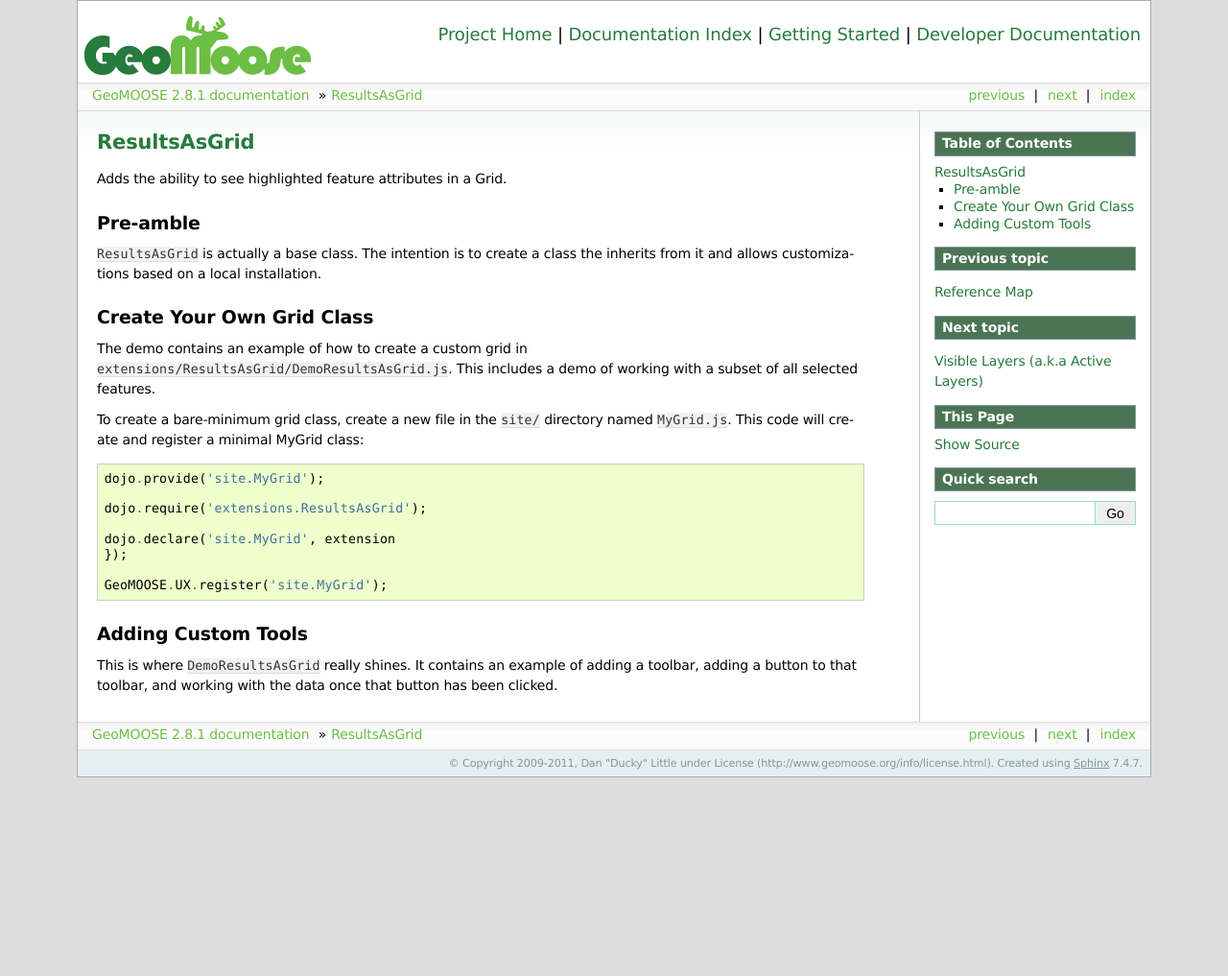
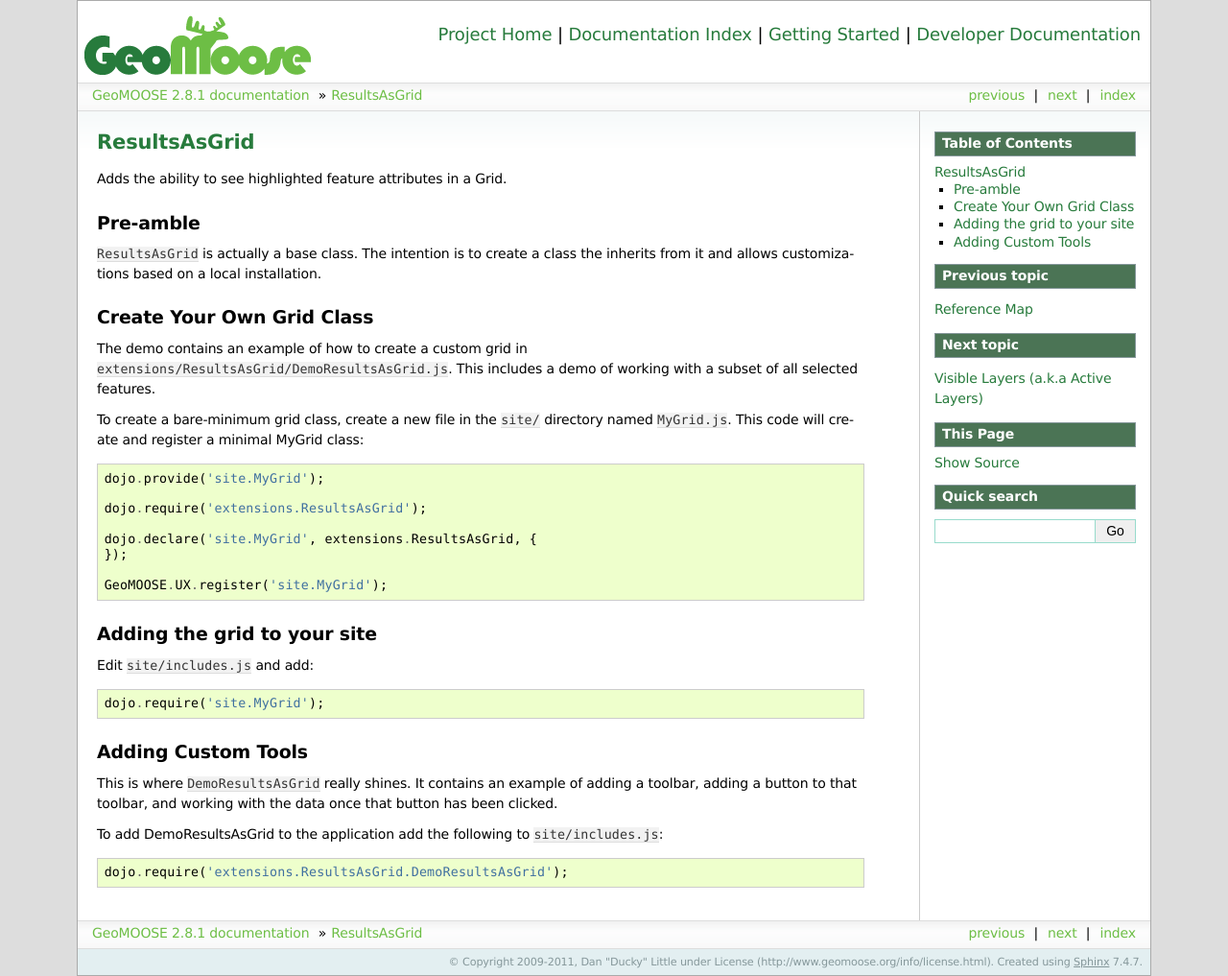
Before and after one commit to geomoose/geomoose-docs, a Sphinx documentation site: the page built from source/extensions/ResultsAsGrid.txt, in a window 1280 px wide. Shown: the whole page at 96% size. Built offline with Sphinx 7.4.7, drawn with Linux system fonts in a browser that asks for light colours; before the commit the page ends 900 px from its top, so only the background shows below that.

Commit message:
Tried to add some more clarification to the ResultsAsGrid docs, refs: geomoose/geomoose#135

```diff
--- a/source/extensions/ResultsAsGrid.txt
+++ b/source/extensions/ResultsAsGrid.txt
@@ -20,14 +20,24 @@
 
 	dojo.require('extensions.ResultsAsGrid');
 
-	dojo.declare('site.MyGrid', extension
+	dojo.declare('site.MyGrid', extensions.ResultsAsGrid, {
 	});
 
 	GeoMOOSE.UX.register('site.MyGrid');
 
+Adding the grid to your site
+----------------------------
+
+Edit ``site/includes.js`` and add::
+
+	dojo.require('site.MyGrid');
 
 
 Adding Custom Tools
 -------------------
 
 This is where ``DemoResultsAsGrid`` really shines.  It contains an example of adding a toolbar, adding a button to that toolbar, and working with the data once that button has been clicked.
+
+To add DemoResultsAsGrid to the application add the following to ``site/includes.js``::
+
+	dojo.require('extensions.ResultsAsGrid.DemoResultsAsGrid');
```
